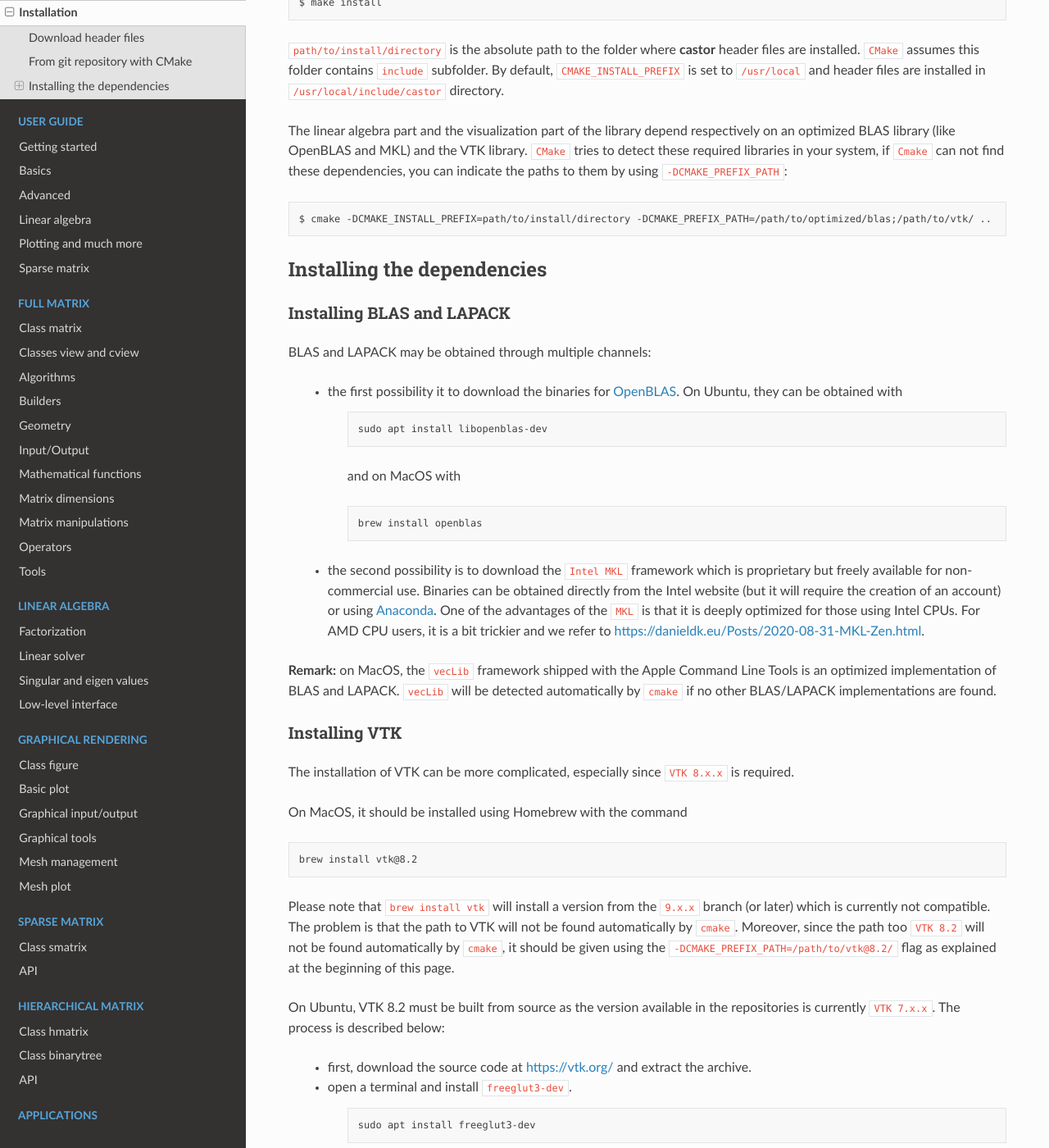
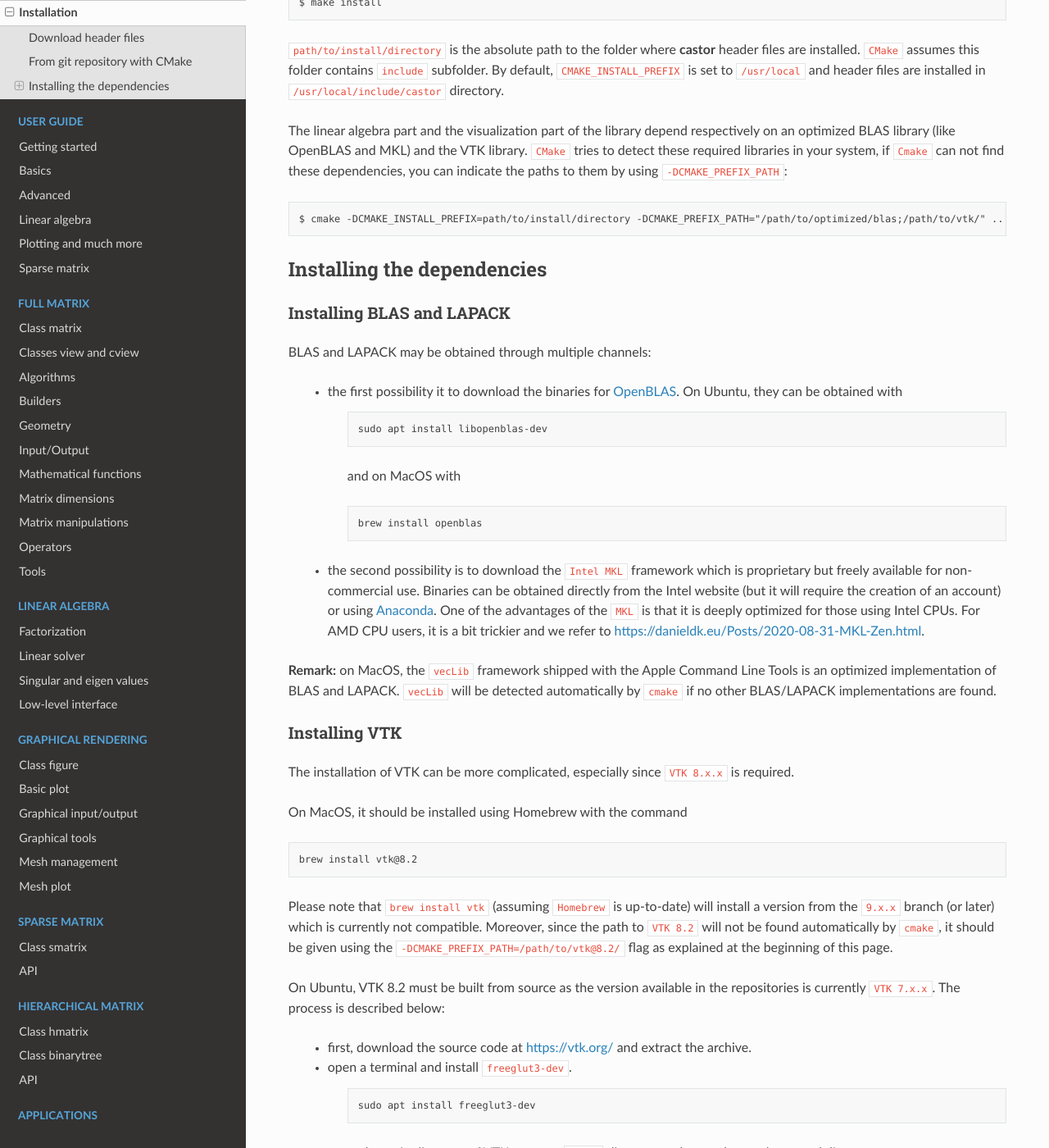
Before and after one commit to leprojetcastor/castor, a Sphinx documentation site: the page built from doc/source/installation.rst, in a window 1280 px wide and 1400 px high, scrolled down 639 px. Shown: the whole window at 82% size. Built offline with Sphinx 7.4.7 and the Read the Docs theme 2.0.0, drawn with Linux system fonts in a browser that asks for light colours.

Commit message:
additional typos

```diff
--- a/doc/source/installation.rst
+++ b/doc/source/installation.rst
@@ -34,7 +34,7 @@ The linear algebra part and the visualization part of the library depend respect
 
 .. code::
 
-    $ cmake -DCMAKE_INSTALL_PREFIX=path/to/install/directory -DCMAKE_PREFIX_PATH=/path/to/optimized/blas;/path/to/vtk/ ..
+    $ cmake -DCMAKE_INSTALL_PREFIX=path/to/install/directory -DCMAKE_PREFIX_PATH="/path/to/optimized/blas;/path/to/vtk/" ..
 
 Installing the dependencies
 +++++++++++++++++++++++++++
@@ -73,7 +73,7 @@ On MacOS, it should be installed using Homebrew with the command
 
     brew install vtk@8.2
 
-Please note that ``brew install vtk`` will install a version from the ``9.x.x`` branch (or later) which is currently not compatible. The problem is that the path to VTK will not be found automatically by ``cmake``. Moreover, since the path too ``VTK 8.2`` will not be found automatically by ``cmake``, it should be given using the ``-DCMAKE_PREFIX_PATH=/path/to/vtk@8.2/`` flag as explained at the beginning of this page.
+Please note that ``brew install vtk`` (assuming ``Homebrew`` is up-to-date) will install a version from the ``9.x.x`` branch (or later) which is currently not compatible. Moreover, since the path to ``VTK 8.2`` will not be found automatically by ``cmake``, it should be given using the ``-DCMAKE_PREFIX_PATH=/path/to/vtk@8.2/`` flag as explained at the beginning of this page.
 
 On Ubuntu, VTK 8.2 must be built from source as the version available in the repositories is currently ``VTK 7.x.x``. The process is described below:
 
```
